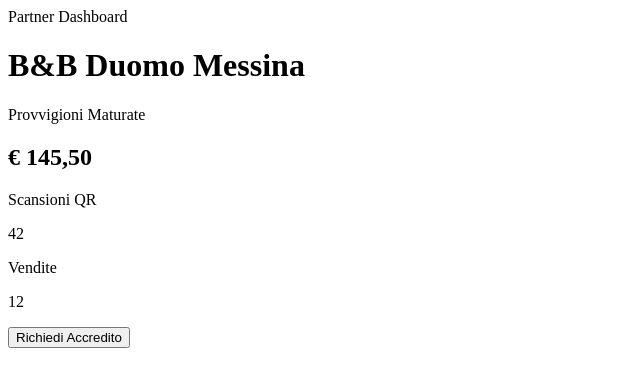
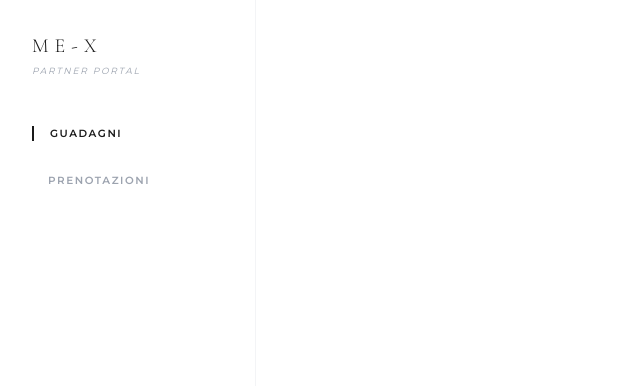
Before and after one commit to me-experince/me-experience-app, a website: page public/partner.html in a window 1280 px wide. Shown: the whole page, without its empty margins (0-640 px from the left). Drawn offline with nearby package versions, Linux system fonts and the light colour scheme.

Commit message:
Update partner.html

```diff
--- a/public/partner.html
+++ b/public/partner.html
@@ -1,26 +1,30 @@
-<body class="bg-[#fafafa] flex items-center justify-center min-h-screen font-sans">
-    <div class="max-w-xl w-full bg-white border border-gray-100 p-12 shadow-sm text-center">
-        <p class="text-[10px] tracking-[0.4em] text-gray-400 uppercase mb-4 font-bold">Partner Dashboard</p>
-        <h1 class="text-4xl serif italic mb-10">B&B Duomo Messina</h1>
+<!DOCTYPE html>
+<html lang="it">
+<head>
+    <meta charset="UTF-8">
+    <meta name="viewport" content="width=device-width, initial-scale=1.0">
+    <title>ME-X Partner | Reserved Area</title>
+    <script src="https://cdn.tailwindcss.com"></script>
+    <link href="https://fonts.googleapis.com/css2?family=Cormorant+Garamond:ital,wght@0,300;0,400;0,600;1,400&family=Montserrat:wght@200;400;600&display=swap" rel="stylesheet">
+    <style>
+        body { font-family: 'Montserrat', sans-serif; background-color: #ffffff; color: #1a1a1a; }
+        .serif { font-family: 'Cormorant Garamond', serif; }
+        .sidebar-link { transition: all 0.3s; letter-spacing: 0.15em; font-size: 0.65rem; font-weight: 600; }
+        .sidebar-link.active { color: #1a1a1a; border-left: 2px solid #1a1a1a; }
+        .executive-card { background: #fff; border: 1px solid #f2f2f2; transition: all 0.4s ease; }
+        .executive-card:hover { border-color: #1a1a1a; }
+        .stat-label { letter-spacing: 0.3em; font-size: 0.6rem; color: #8c8c8c; font-weight: 400; }
+    </style>
+</head>
+<body class="flex min-h-screen">
 
-        <div class="border-y border-gray-50 py-10 mb-10">
-            <p class="text-[10px] tracking-widest text-gray-400 uppercase mb-2 italic">Provvigioni Maturate</p>
-            <h2 class="text-5xl serif italic text-black">€ 145,50</h2>
+    <aside class="w-64 bg-white border-r border-gray-100 p-8 flex flex-col gap-12 sticky top-0 h-screen">
+        <div>
+            <h1 class="text-xl tracking-[0.3em] font-light uppercase serif">ME-X</h1>
+            <p class="text-[9px] text-gray-400 uppercase tracking-[0.2em] mt-1 italic">Partner Portal</p>
         </div>
 
-        <div class="grid grid-cols-2 gap-4 mb-10 text-[10px] tracking-widest uppercase">
-            <div class="p-4 border border-gray-50">
-                <p class="text-gray-400 mb-1">Scansioni QR</p>
-                <p class="font-bold">42</p>
-            </div>
-            <div class="p-4 border border-gray-50">
-                <p class="text-gray-400 mb-1">Vendite</p>
-                <p class="font-bold">12</p>
-            </div>
-        </div>
-
-        <button class="w-full py-5 border border-black text-[10px] tracking-widest uppercase font-bold hover:bg-black hover:text-white transition">
-            Richiedi Accredito
-        </button>
-    </div>
-</body>
+        <nav class="flex flex-col gap-8">
+            <button onclick="showSection('earnings')" id="nav-earnings" class="sidebar-link text-left pl-4 active uppercase text-black">Guadagni</button>
+            <button onclick="showSection('bookings')" id="nav-bookings" class="sidebar-link text-left pl-4 text-gray-400 hover:text-black uppercase">Prenotazioni</button>
+            <button onclick="showSection('marketing')" id="nav-marketing" class="sidebar-link text-left pl
```
